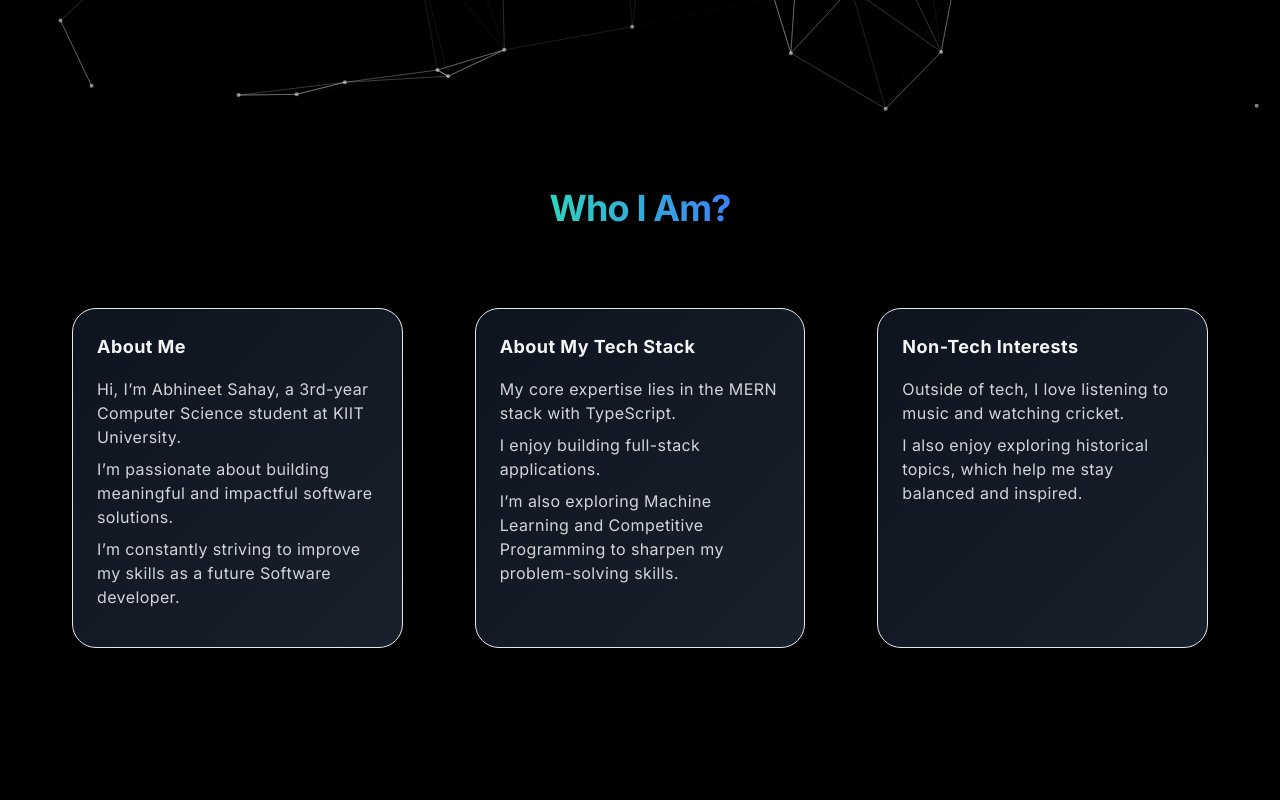
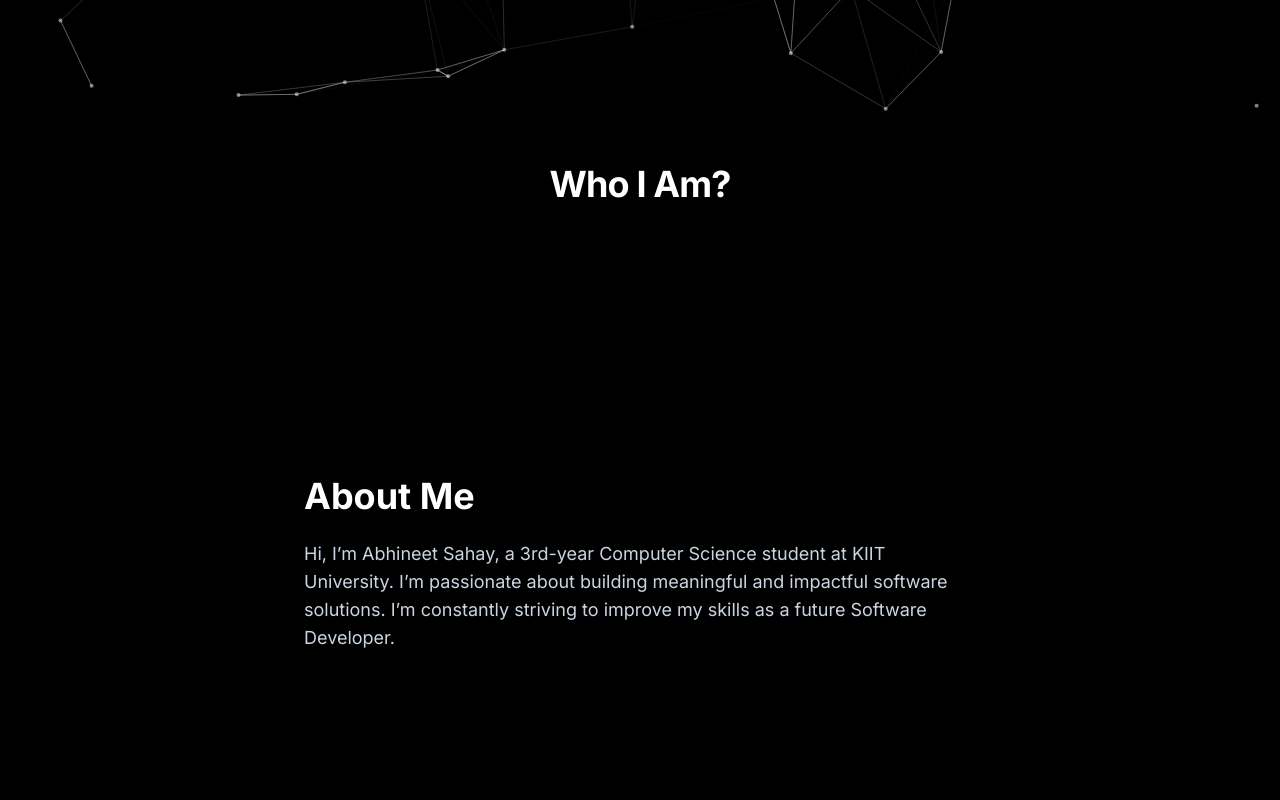
Before and after one commit to Abhineetsahay/Portfolio, a Next.js app: page / in a window 1280 px wide. Shown: the part 540-1340 px from the top of the page. Built offline with nearby package versions, Linux system fonts and the light colour scheme.

Commit message:
add parllex effect finally

```diff
--- a/app/globals.css
+++ b/app/globals.css
@@ -81,6 +81,14 @@ body {
   }
 }
 
+.hide-scrollbar::-webkit-scrollbar {
+  display: none;
+}
+
+.hide-scrollbar {
+  -ms-overflow-style: none;
+  scrollbar-width: none;
+}
 
 /*
 @layer base {
--- a/app/page.jsx
+++ b/app/page.jsx
@@ -17,7 +17,7 @@ export default function Main() {
   });
 
   return (
-    <div className="relative overflow-hidden">
+    <div className="relative">
       <motion.div
         style={{ scaleX }}
         className="fixed top-0 left-0 h-1 w-full origin-left z-[9999] bg-white"
--- a/components/sections/About.jsx
+++ b/components/sections/About.jsx
@@ -1,6 +1,5 @@
 "use client";
-
-import { HoverEffect } from "@/components/ui/card-hover-effect";
+import ParallaxCards from "../ui/ParllexCard";
 
 const SectionTitle = ({ title }) => (
   <h2 className="text-2xl sm:text-3xl md:text-4xl font-bold text-white tracking-tight mb-8 text-center">
@@ -14,27 +13,23 @@ const sections = [
   {
     title: "About Me",
     description:
-      "Hi, I’m Abhineet Sahay, a 3rd-year Computer Science student at KIIT University.\nI’m passionate about building meaningful and impactful software solutions.\nI’m constantly striving to improve my skills as a future Software developer.",
+      "Hi, I’m Abhineet Sahay, a 3rd-year Computer Science student at KIIT University.\nI’m passionate about building meaningful and impactful software solutions.\nI’m constantly striving to improve my skills as a future Software Developer.",
+    content: <div className="p-4 text-white text-center">👨‍💻 Dev Card</div>,
   },
   {
     title: "About My Tech Stack",
     description:
       "My core expertise lies in the MERN stack with TypeScript.\nI enjoy building full-stack applications.\nI’m also exploring Machine Learning and Competitive Programming to sharpen my problem-solving skills.",
+    content: <div className="p-4 text-white text-center">🛠️ Stack Card</div>,
   },
   {
     title: "Non-Tech Interests",
     description:
       "Outside of tech, I love listening to music and watching cricket.\nI also enjoy exploring historical topics, which help me stay balanced and inspired.",
+    content: <div className="p-4 text-white text-center">🎧 Hobby Card</div>,
   },
 ];
 
 export default function About() {
-  return (
-    <section className="w-full px-4 py-16 flex flex-col items-center justify-center">
-      <SectionTitle title="Who I Am?" />
-      <div className="w-full max-w-6xl mx-auto">
-        <HoverEffect items={sections} className="gap-10" />
-      </div>
-    </section>
-  );
+  return <ParallaxCards content={sections} />;
 }
--- a/components/sections/Projects.jsx
+++ b/components/sections/Projects.jsx
@@ -113,16 +113,16 @@ export default function Projects() {
       projects: [
         {
           title: "DSA from Scratch",
-          description: `Built a complete repository implementing all major data structures and algorithms from scratch in C++.
-          Includes arrays, linked lists, trees, graphs, sorting algorithms, dynamic programming, and more.`,
+          description: `Built an ongoing repository implementing major data structures and algorithms in C++.
+          Still expanding it as I explore new topics like trees, graphs, and dynamic programming.`,
           techStack: ["C++", "STL", "GitHub"],
           github: "https://github.com/Abhineetsahay/DataStructures",
           live: "",
         },
         {
           title: "CSES Problem List Tracker",
-          description: `Maintained a curated list of solved problems from the CSES Problem Set with categorized difficulty levels, topic tags, and personal notes.
-          Solved over <strong>150+</strong> problems covering recursion, graphs, and DP.`,
+          description: `Maintaining a categorized list of solved problems from the CSES Problem Set.
+          Solved over <strong>150+</strong> problems across recursion, graphs, and DP.`,
           techStack: ["C++", "STL", "GitHub"],
           github: "https://github.com/Abhineetsahay/CSES",
           live: "",
--- /dev/null
+++ b/components/ui/ParllexCard.jsx
@@ -0,0 +1,82 @@
+"use client";
+
+import React, { useEffect, useRef, useState } from "react";
+import { motion, useScroll, useMotionValueEvent } from "framer-motion";
+import { cn } from "@/lib/utils";
+
+export default function ParallaxCards({ content }) {
+  const [activeCard, setActiveCard] = useState(0);
+  const ref = useRef(null);
+
+  const { scrollYProgress } = useScroll({
+    target: ref,
+    offset: ["start start", "end end"],
+  });
+
+  const cardLength = content.length;
+
+  useMotionValueEvent(scrollYProgress, "change", (latest) => {
+    const breakpoints =
+      cardLength === 1
+        ? [0]
+        : content.map((_, index) => index / (cardLength - 1));
+    const closest = breakpoints.reduce((acc, point, i) => {
+      const dist = Math.abs(latest - point);
+      return dist < Math.abs(latest - breakpoints[acc]) ? i : acc;
+    }, 0);
+    setActiveCard(closest);
+  });
+
+  return (
+    <section
+      ref={ref}
+      className="relative w-full"
+      style={{ minHeight: `${content.length * 100}vh` }}
+    >
+      {/* Sticky Layer */}
+      <motion.div className="sticky top-0 h-screen flex items-center justify-center">
+        <div className="flex flex-col justify-center gap-10 max-w-7xl w-full items-center">
+          <h2 className="text-2xl sm:text-3xl md:text-4xl font-bold text-white tracking-tight  text-center">
+            Who I Am?
+          </h2>
+          <div className="flex-1 max-w-2xl">
+            {content.map((item, i) => (
+              <motion.div
+                key={i}
+                className={cn(
+                  "h-[80vh] flex flex-col justify-center transition-opacity duration-700",
+                  activeCard === i
+                    ? "opacity-100 relative pointer-events-auto"
+                    : "opacity-0 absolute pointer-events-none"
+                )}
+              >
+                <motion.h2
+                  initial={{ opacity: 0, y: 50 }}
+                  animate={{
+                    opacity: activeCard === i ? 1 : 0,
+                    y: activeCard === i ? 0 : 50,
+                  }}
+                  transition={{ duration: 0.6, delay: i * 0.2 }}
+                  className="text-4xl font-bold text-white"
+                >
+                  {item.title}
+                </motion.h2>
+                <motion.p
+                  initial={{ opacity: 0, y: 20 }}
+                  animate={{
+                    opacity: activeCard === i ? 1 : 0,
+                    y: activeCard === i ? 0 : 20,
+                  }}
+                  transition={{ duration: 0.6, delay: 0.2 }}
+                  className="mt-6 text-lg text-slate-300"
+                >
+                  {item.description}
+                </motion.p>
+              </motion.div>
+            ))}
+          </div>
+        </div>
+      </motion.div>
+    </section>
+  );
+}
--- a/components/ui/card-hover-effect.jsx
+++ /dev/null
@@ -1,102 +0,0 @@
-import { cn } from "@/lib/utils";
-import { AnimatePresence, motion, useInView } from "framer-motion";
-import { useRef, useState } from "react";
-
-export const HoverEffect = ({ items, className }) => {
-  let [hoveredIndex, setHoveredIndex] = useState(null);
-
-  return (
-   <div className={cn("grid grid-cols-1 md:grid-cols-2 lg:grid-cols-3 gap-10 xl:gap-14 py-10", className)}>
-
-      {items.map((item, idx) => {
-        const ref = useRef(null);
-        const isInView = useInView(ref, { once: true });
-
-        return (
-          <motion.div
-            key={item.title}
-            ref={ref}
-            initial={{ opacity: 0, y: 50 }}
-            animate={isInView ? { opacity: 1, y: 0 } : {}}
-            transition={{
-              type: "spring",
-              stiffness: 80,
-              damping: 14,
-              delay: idx * 0.2,
-            }}
-            className="relative group block p-2 h-full w-full"
-            onMouseEnter={() => setHoveredIndex(idx)}
-            onMouseLeave={() => setHoveredIndex(null)}
-          >
-            <AnimatePresence>
-              {hoveredIndex === idx && (
-                <motion.span
-                  className="absolute inset-0 h-full w-full bg-white/20 dark:bg-slate-800/60 block rounded-3xl backdrop-blur-sm"
-                  layoutId="hoverBackground"
-                  initial={{ opacity: 0 }}
-                  animate={{ opacity: 1, transition: { duration: 0.15 } }}
-                  exit={{
-                    opacity: 0,
-                    transition: { duration: 0.15, delay: 0.2 },
-                  }}
-                />
-              )}
-            </AnimatePresence>
-
-            <Card>
-              <CardTitle>{item.title}</CardTitle>
-              <CardDescription>
-                {item.description.split("\n").map((line, i) => (
-                  <p key={i} className="mb-2">
-                    {line}
-                  </p>
-                ))}
-              </CardDescription>
-            </Card>
-          </motion.div>
-        );
-      })}
-    </div>
-  );
-};
-
-export const Card = ({ className, children }) => {
-  return (
-    <div
-      className={cn(
-        "rounded-3xl w-full h-full min-h-[340px] p-0 overflow-hidden bg-gradient-to-br from-gray-900/80 to-gray-800/80 backdrop-blur-md border border-blue-500shadow-xl transition-transform duration-200 group-hover:scale-[1.03] group-hover:shadow-xl relative z-20",
-        className
-      )}
-    >
-      <div className="relative z-50 flex flex-col justify-between h-full">
-        <div className="p-6 flex flex-col gap-2">{children}</div>
-      </div>
-    </div>
-  );
-};
-
-export const CardTitle = ({ className, children }) => {
-  return (
-    <h4
-      className={cn(
-        "text-zinc-100 font-bold tracking-wide text-lg mb-2",
-        className
-      )}
-    >
-      {children}
-    </h4>
-  );
-};
-
-export const CardDescription = ({ className, children }) => {
-  return (
-    <div
-      className={cn(
-        "text-zinc-300 tracking-wide leading-relaxed text-base",
-        className
-      )}
-    >
-      {children}
-    </div>
-  );
-};
--- a/package.json
+++ b/package.json
@@ -10,6 +10,7 @@
   },
   "dependencies": {
     "@nextui-org/react": "^2.4.8",
+    "@react-spring/web": "^10.0.1",
     "@react-three/fiber": "^8.13.8",
     "@studio-freight/lenis": "^1.0.42",
     "aceternity-ui": "^0.2.2",
```
Also changed, not shown: 1 other file (tests, documents, lock files or other folders).
